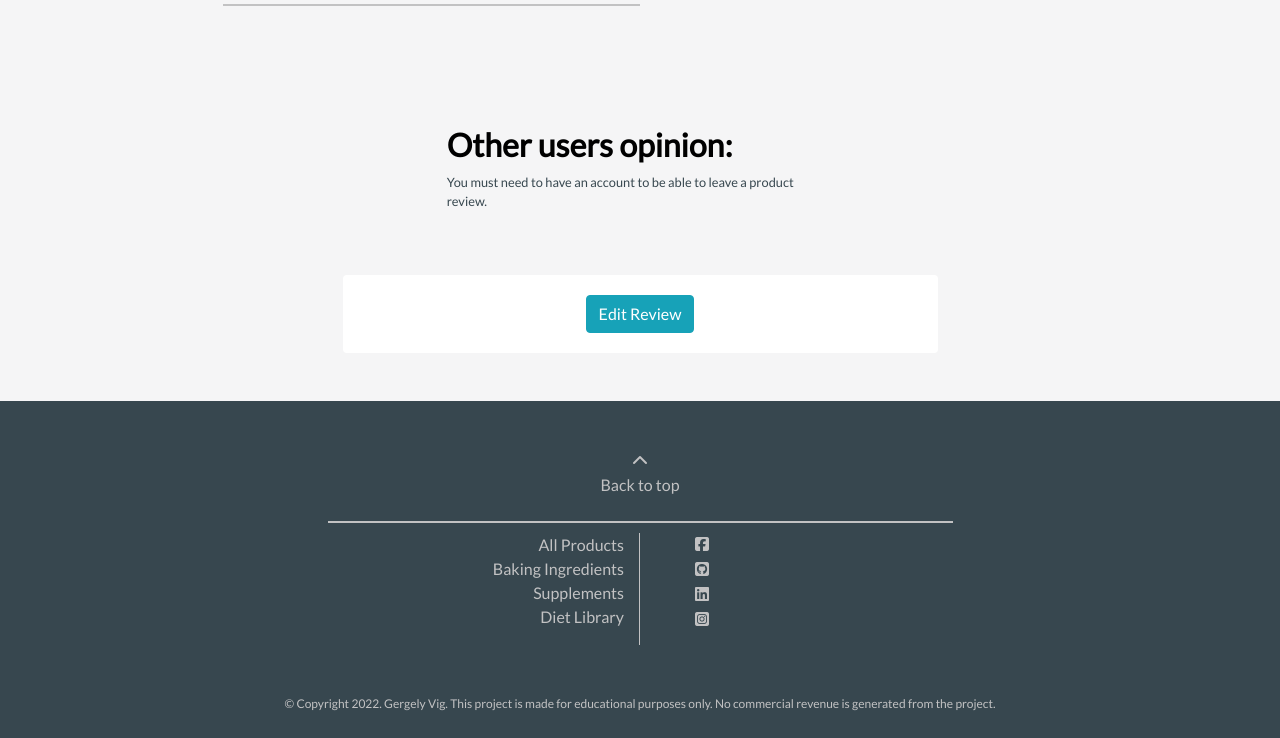
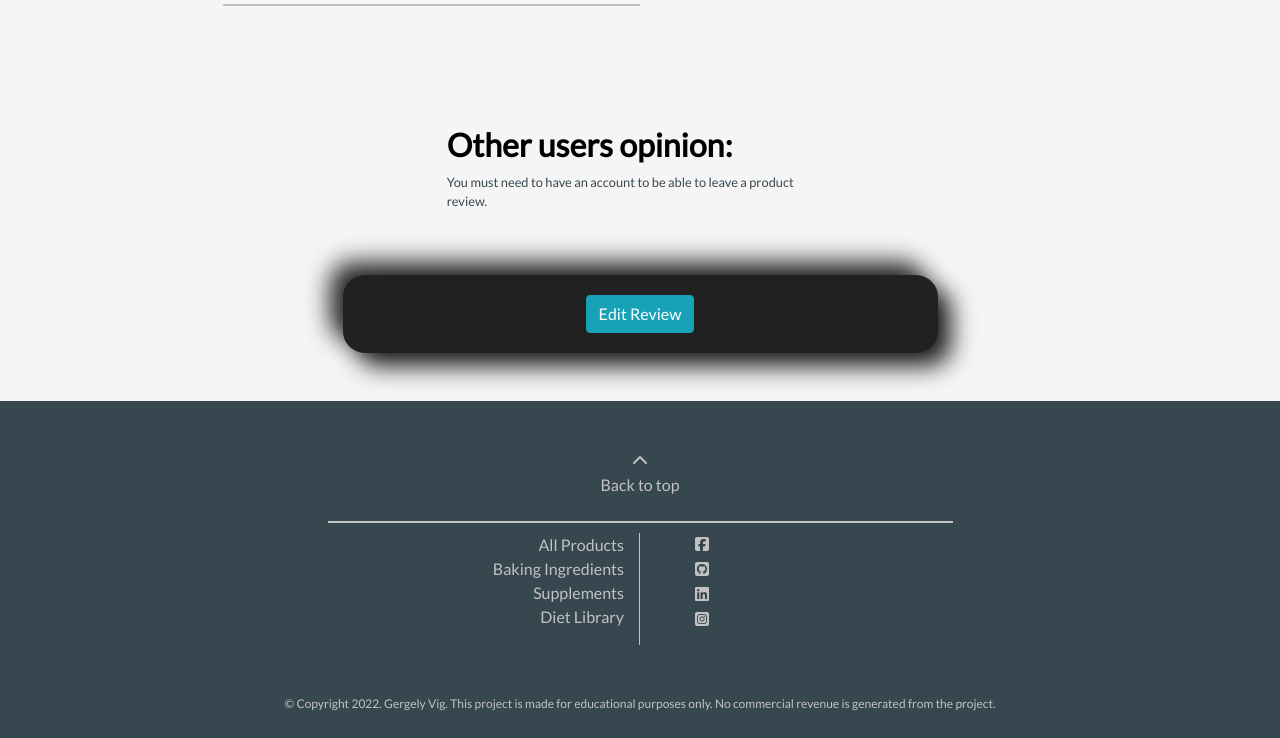
Before and after one commit to Code-Institute-Submissions/szomoru-MP4-DietPantry_MarResub, a Django app: page /products/1/ in a window 1280 px wide. Shown: the part 958-1696 px from the top of the page. Run offline with Django 3.2, Linux system fonts and the light colour scheme; data comes from the database, SQL or seed files in the repository; tables that the repository leaves empty hold one stand-in row (values such as "Sample post"); some libraries are stand-ins or nearby versions.

Commit message:
product detail page review section styling

```diff
--- a/products/templates/products/product_detail.html
+++ b/products/templates/products/product_detail.html
@@ -168,7 +168,7 @@
                             {% if review.user == request.user or request.user.is_superuser %}
                                 <div class="card-head">
                                     <p class="small"> by {{ review.user }} on {{ review.date_added|date:"d-m-Y"}}</p>
-                                    <p class="card-title">{{ review.title }}<i class="ml-5 fas fa-star"></i> {{ review.rating_selector }}</p>
+                                    <p class="card-title">{{ review.title }}<i class="ml-5 fas fa-star"></i> {{ review.rating }}</p>
                                     <p class="card-text lead">{{ review.content }}</p>
                                 </div>
                             {% endif %}
--- a/static/css/base.css
+++ b/static/css/base.css
@@ -605,6 +605,21 @@ textarea.form-control {
     height: 5rem;
 }
 
+textarea.form-control {
+    height: 5rem;
+}
+
+.review-container {
+    border-radius: 22px;
+    background: #212121;
+    -webkit-box-shadow:  13px 13px 25px #1b1b1b,
+                -13px -13px 25px #272727;
+            box-shadow:  13px 13px 25px #1b1b1b,
+                -13px -13px 25px #272727;
+    border-width: 3px;
+    border-color: rgba(255, 255, 255, 0.5);
+}
+
 /* fixed top navbar only on medium and up */
 @media (max-width: 575px) {
 
```
Also changed, not shown: media/shutterstock_1712378164_main_page_with_sticker.jpg (added), products/migrations/0006_productreview_rating.py (added), products/migrations/0007_auto_20220320_2302.py (added).
